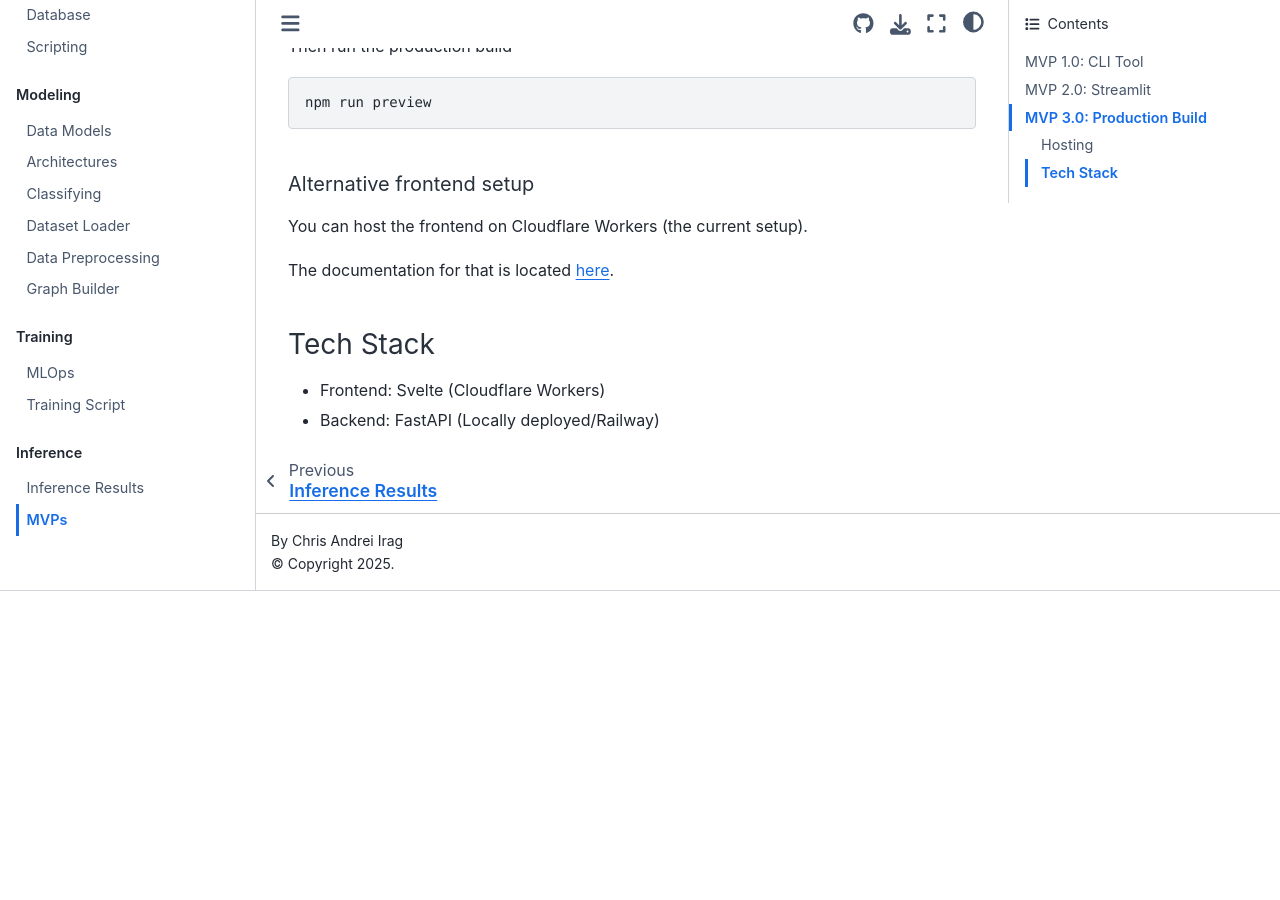
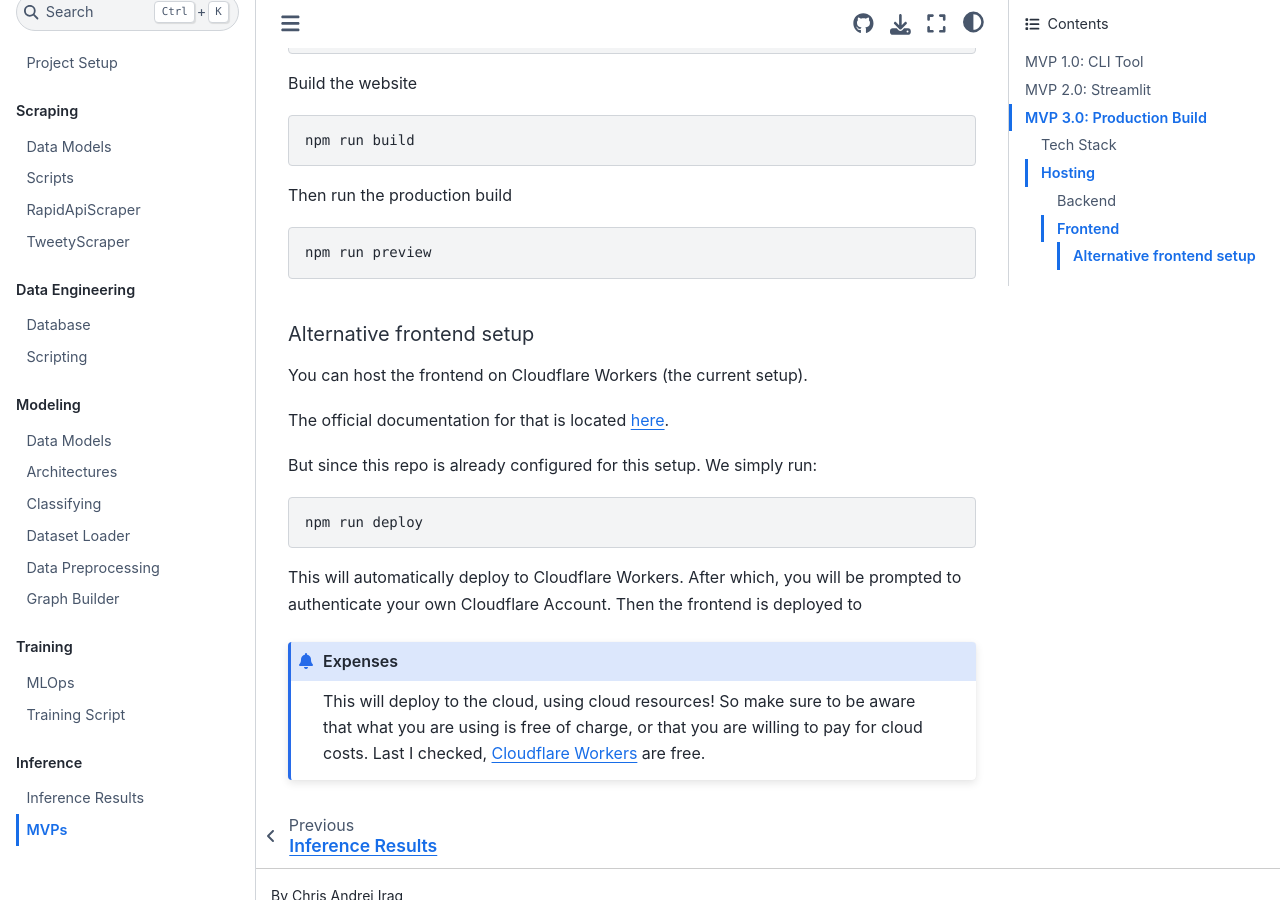
Before and after one commit to iragca/capstone-project-2, a Jupyter Book: the page built from docs/content/inference/MVPs.md, in a window 1280 px wide and 900 px high, scrolled down 2459 px. Built offline with Jupyter Book 1.0.4 settings and Sphinx 7.4.7 and the Sphinx Book theme 1.1.4, drawn with Linux system fonts in a browser that asks for light colours; before the commit the page ends 3050 px from its top, so only the background shows below that; some of the changed text lies outside the part shown.

Commit message:
docs: update MVPs and Scrapers documentation for clarity and additional details

`````diff
--- a/docs/content/inference/MVPs.md
+++ b/docs/content/inference/MVPs.md
@@ -22,6 +22,11 @@ This MVP is the final iteration of MVPs. It contains the study details, author i
 
 The website can be accessed through https://capstone.ustp.party/.
 
+### Tech Stack
+
+- Frontend: Svelte (Cloudflare Workers)
+- Backend: FastAPI (Locally deployed/[Railway](https://railway.com/))
+
 ### Hosting
 
 To host this app, we need to host both the FastAPI backend and Svelte frontend.
@@ -29,9 +34,11 @@ To host this app, we need to host both the FastAPI backend and Svelte frontend.
 #### Backend
 
 First, clone the repo.
+
 ```bash
 git clone https://github.com/iragca/capstone2-project-2.git
 ```
+
 Make sure to have an `.env` file in the root directory.
 
 The required variables are detailed as follows:
@@ -87,9 +94,17 @@ npm run preview
 
 You can host the frontend on Cloudflare Workers (the current setup).
 
-The documentation for that is located [here](https://developers.cloudflare.com/workers/framework-guides/web-apps/svelte/).
+The official documentation for that is located [here](https://developers.cloudflare.com/workers/framework-guides/web-apps/svelte/).
 
-### Tech Stack
+But since this repo is already configured for this setup. We simply run:
 
-- Frontend: Svelte (Cloudflare Workers)
-- Backend: FastAPI (Locally deployed/Railway)
+```bash
+npm run deploy
+```
+
+This will automatically deploy to Cloudflare Workers.
+After which, you will be prompted to authenticate your own Cloudflare Account. Then the frontend is deployed to
+
+````{admonition} Expenses
+This will deploy to the cloud, using cloud resources! So make sure to be aware that what you are using is free of charge, or that you are willing to pay for cloud costs. Last I checked, [Cloudflare Workers](https://workers.cloudflare.com/) are free.
+````
`````
Also changed, not shown: docs/content/scraping/Scrapers.md (+1 -1 lines).
